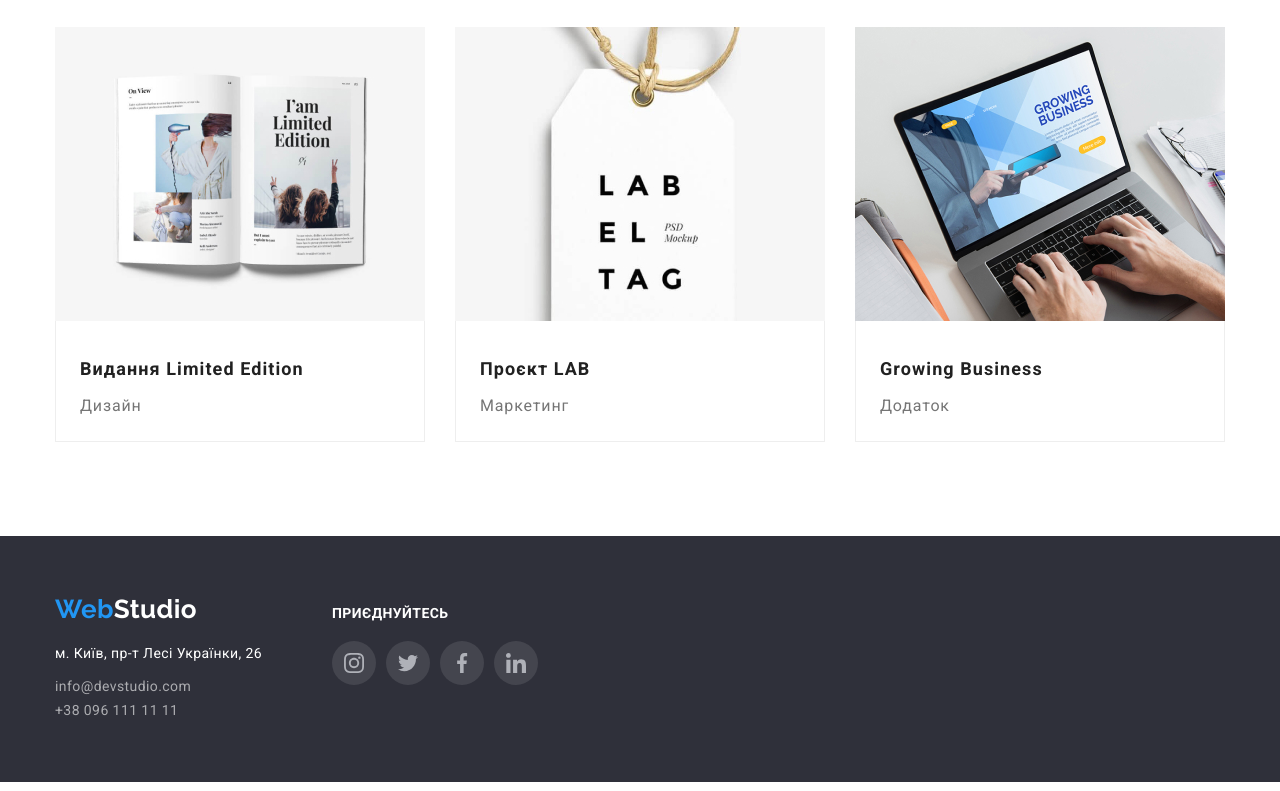
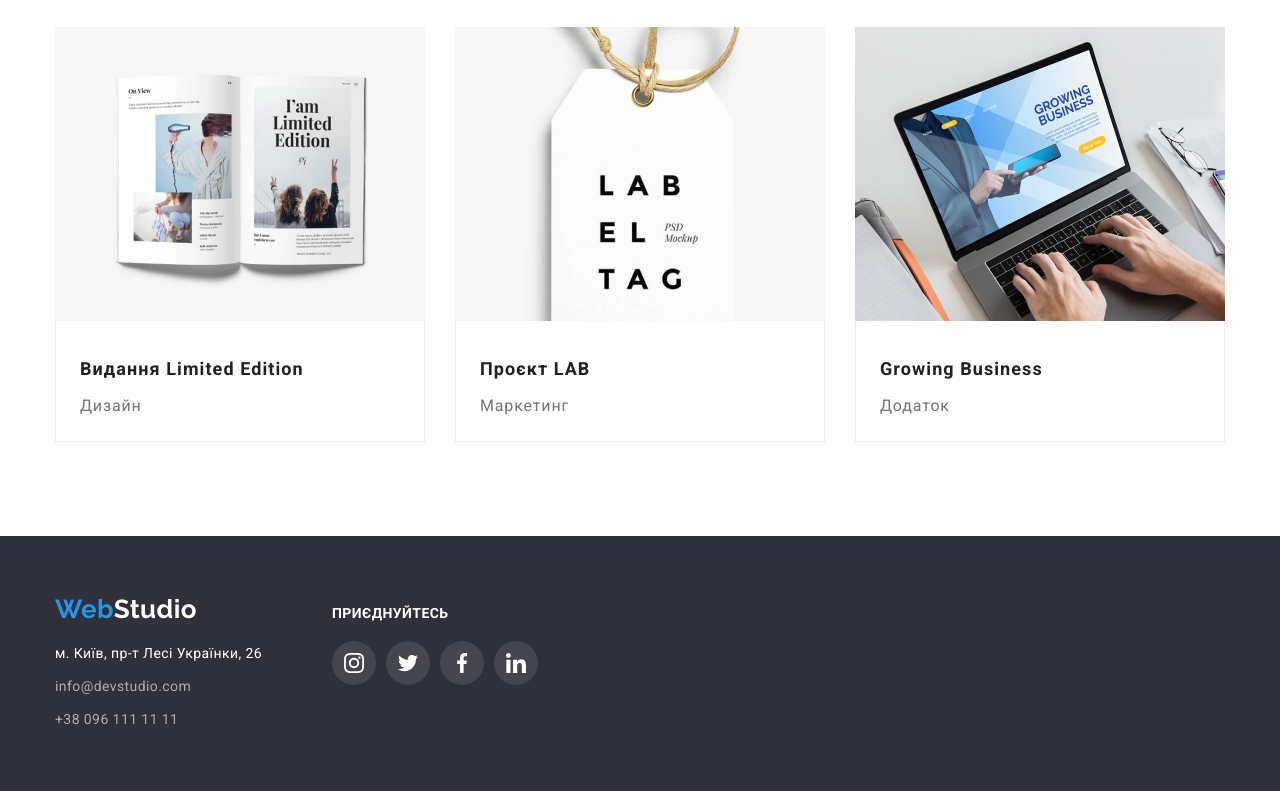
Before and after one commit to andrewfriday13/goit-markup-hw-04, a plain HTML site: page portfolio.html in a window 1280 px wide. Shown: the part 1144-1935 px from the top of the page. Drawn offline with nearby package versions, Linux system fonts and the light colour scheme.

Commit message:
change footer

```diff
--- a/portfolio.html
+++ b/portfolio.html
@@ -136,16 +136,15 @@
                       м. Київ, пр-т Лесі Українки, 26
                     </a>
                   </li>
-                  <li class="list">
+                  <li class="list-item">
                     <a class="link-address" href="mailto:info@devstudio.com">info@devstudio.com</a>
                   </li>
-                  <li class="list">
+                  <li class="list-item">
                     <a class="link-address" href="tel:+380961111111">+38 096 111 11 11</a>
                   </li>
                 </ul>
               </div>
               <div>
-
             </address>
           </div>
           <div>
@@ -153,7 +152,7 @@
             <div class="socaial-footer">
               <ul class="social-footer">
                 <li class="social-item">
-                  <a class="social-link" href="https://instagram.com/" target="_blank" rel="noopener noreferrer"
+                  <a class="footer-link" href="https://instagram.com/" target="_blank" rel="noopener noreferrer"
                     aria-label="instagram">
                     <svg class="social-icon" width="20" height="20">
                       <use href="./images/icons.svg#instagram">
@@ -162,7 +161,7 @@
                   </a>
                 </li>
                 <li class="social-item">
-                  <a class="social-link" href="https://twitter.com/" target="_blank" rel="noopener noreferrer"
+                  <a class="footer-link" href="https://twitter.com/" target="_blank" rel="noopener noreferrer"
                     aria-label="twitter">
                     <svg class="social-icon" width="20" height="20">
                       <use href="./images/icons.svg#twitter">
@@ -171,7 +170,7 @@
                   </a>
                 </li>
                 <li class="social-item">
-                  <a class="social-link" href="https://www.facebook.com/" target="_blank" rel="noopener noreferrer"
+                  <a class="footer-link" href="https://www.facebook.com/" target="_blank" rel="noopener noreferrer"
                     aria-label="facebook">
                     <svg class="social-icon" width="20" height="20">
                       <use href="./images/icons.svg#facebook">
@@ -180,7 +179,7 @@
                   </a>
                 </li>
                 <li class="social-item">
-                  <a class="social-link" href="https://www.linkedin.com/" target="_blank" rel="noopener noreferrer"
+                  <a class="footer-link" href="https://www.linkedin.com/" target="_blank" rel="noopener noreferrer"
                     aria-label="linkedin">
                     <svg class="social-icon" width="20" height="20">
                       <use href="./images/icons.svg#linkedin">
```
